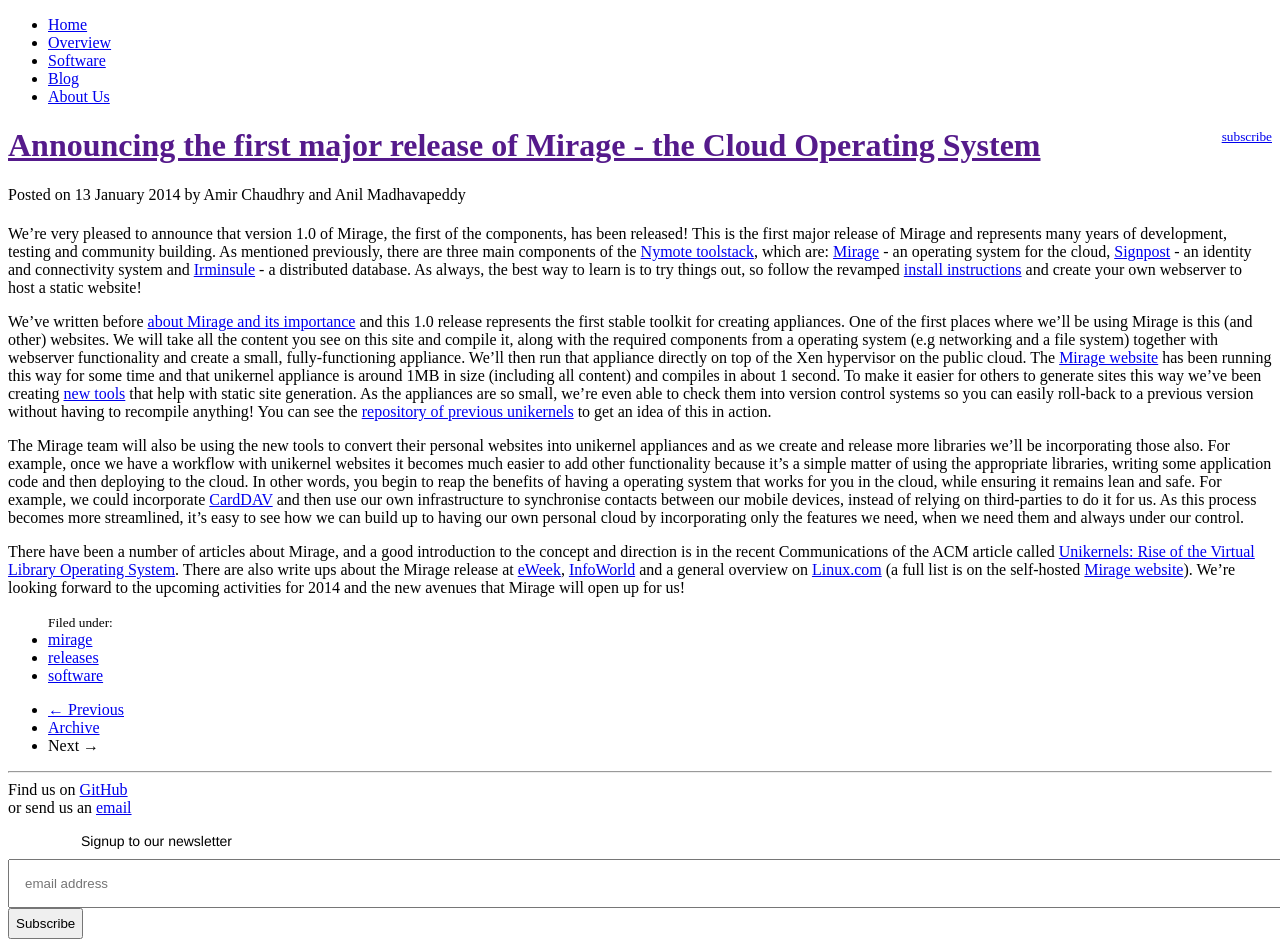
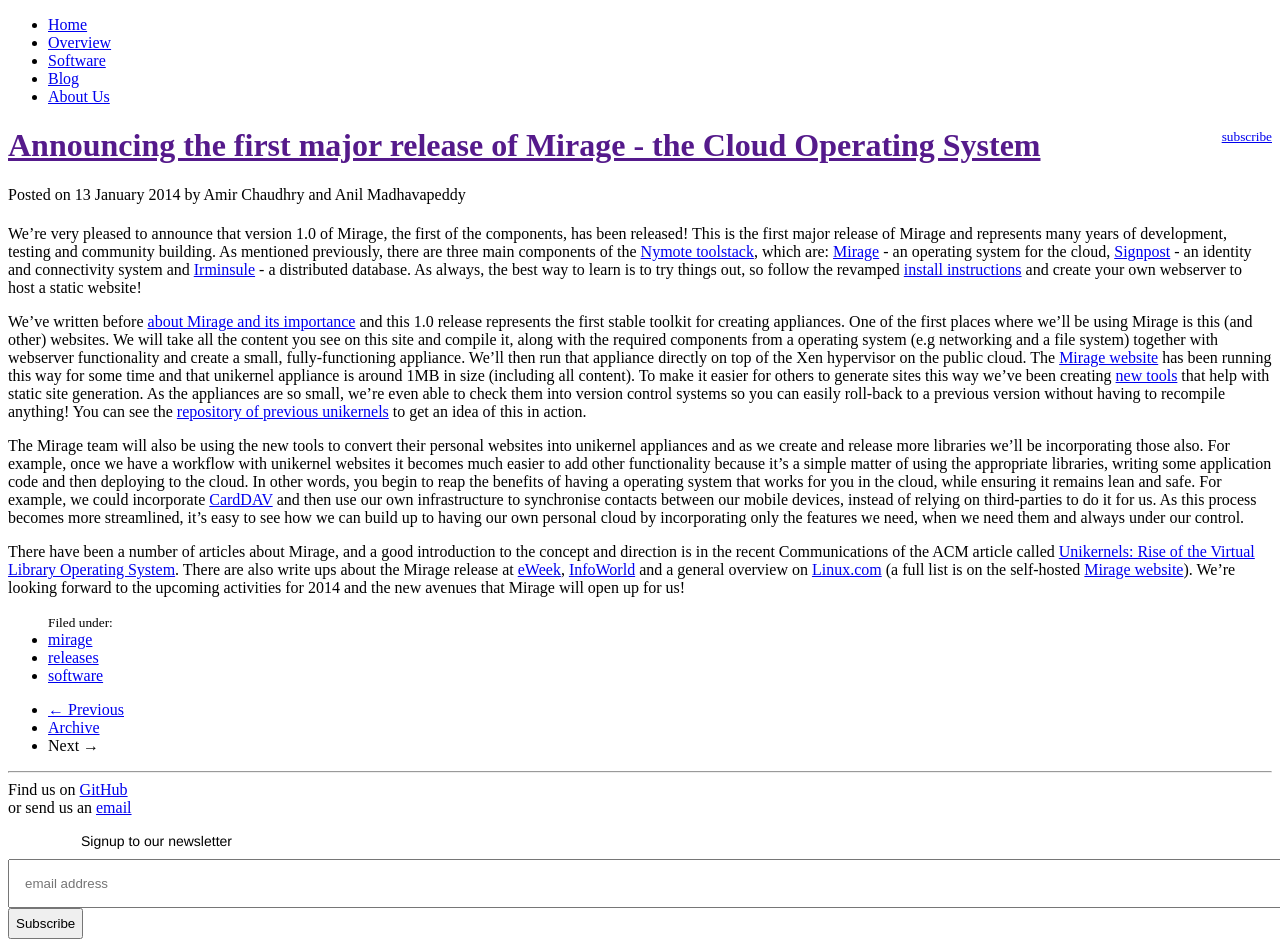
Before and after one commit to nymote/nymote.github.io, a Jekyll site: the page built from blog/_posts/2014-01-13-announcing-first-mirage-release.md, in a window 1280 px wide. Built offline with Jekyll 4.4.1, drawn with Linux system fonts in a browser that asks for light colours; nearby versions of some CDN libraries; library files that are not in the unit come from our copies; comment, search, counter and statistics services are not loaded.

Commit message:
rm comment about compilation time
compilation speed is not something we're trying to optimise at
the moment, so better to not mention it.

```diff
--- a/blog/_posts/2014-01-13-announcing-first-mirage-release.md
+++ b/blog/_posts/2014-01-13-announcing-first-mirage-release.md
@@ -29,7 +29,7 @@
 fully-functioning appliance.  We'll then run that appliance directly on top
 of the Xen hypervisor on the public cloud.  The [Mirage website][mirage-www]
 has been running this way for some time and that unikernel appliance is
-around 1MB in size (including all content) and compiles in about 1 second.
+around 1MB in size (including all content).
 To make it easier for others to generate sites this way we've been creating
 [new tools][mirage-tools] that help with static site generation.  As the
 appliances are so small, we're even able to check them into version control
```
